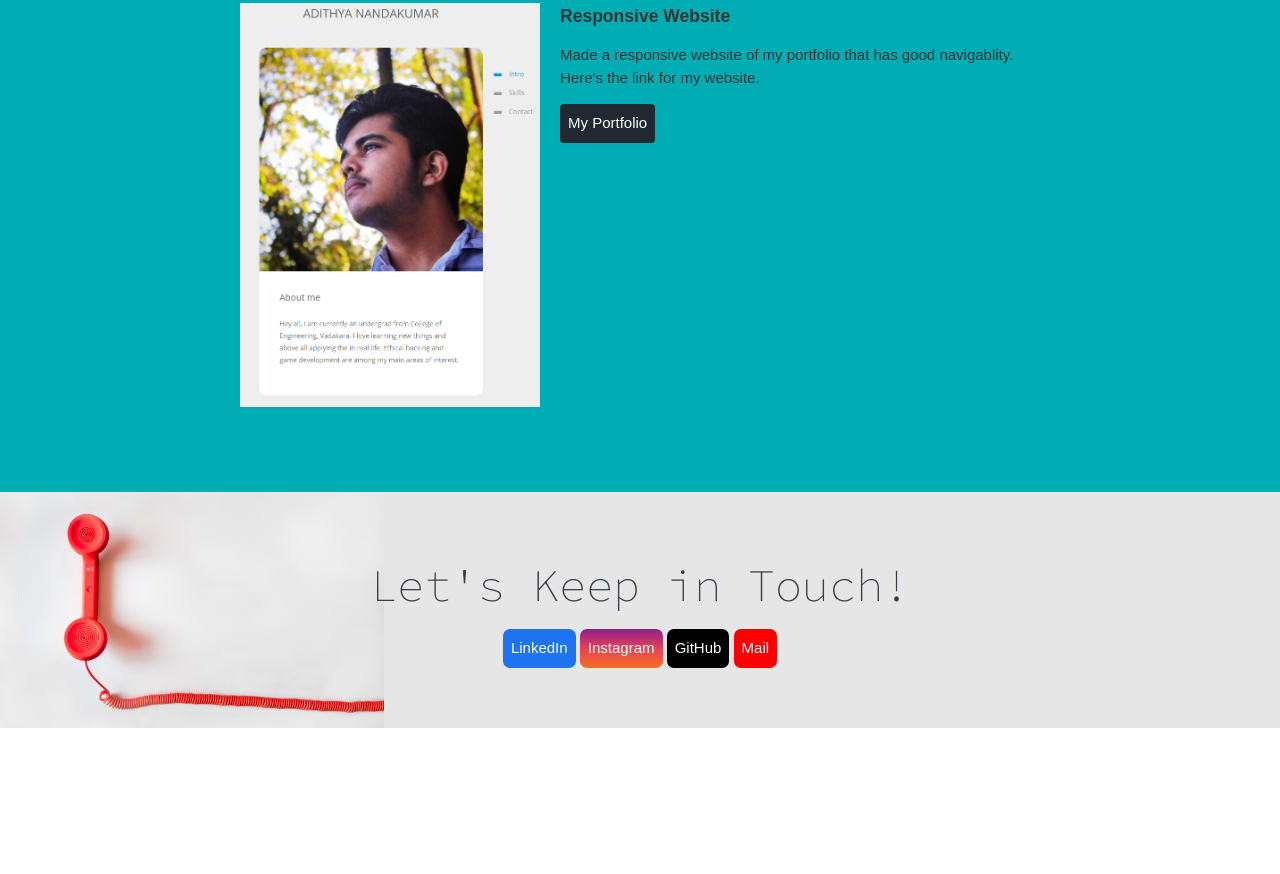
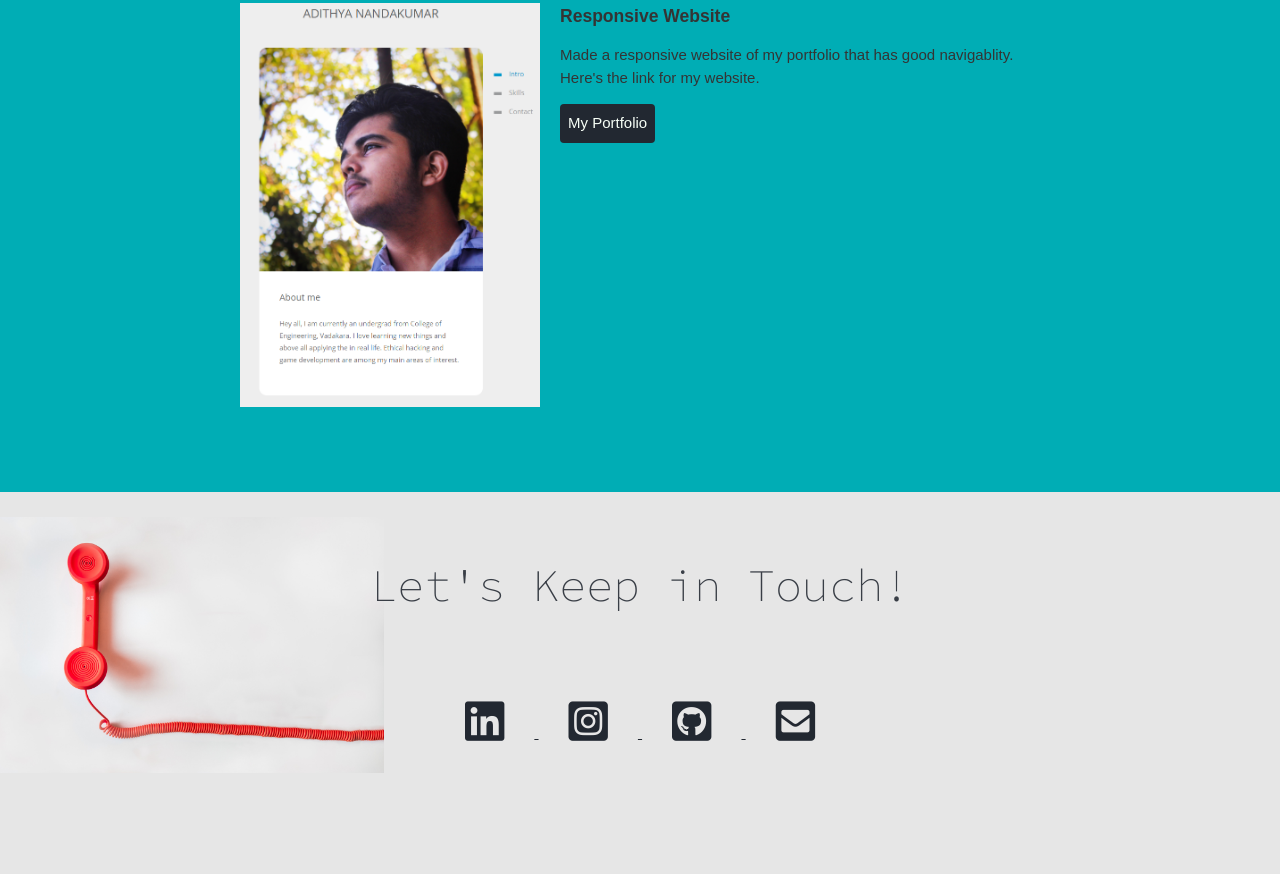
Before and after one commit to adithyanandakumar/me, a plain HTML site: page index.html in a window 1280 px wide. Shown: the part 3193-4067 px from the top of the page. Before the commit the page ends 3921 px from the top, so only its background shows below. Drawn offline with Linux system fonts and the light colour scheme.

Commit message:
Add social media icon in footer

```diff
--- a/css/styles.css
+++ b/css/styles.css
@@ -246,37 +246,15 @@ footer {
 }
 
 /* social icons */
-
-#Linkdn{
-  color: #F7FFF7;
-  background: #1e73f1;
-  text-decoration: none;
-  padding: 8px;
-  border-radius: 7px;
-  display: inline-block;
+.centerdiv{
+  margin: 40px;
 }
-#Igram{
-  color: #F7FFF7;
-  background: linear-gradient(#8A2387,#E94057,#F27121);
-  text-decoration: none;
-  padding: 8px;
-  border-radius: 7px;
-  display: inline-block;
+.centerdiv i{
+  margin: 30px;
 }
-#Ghub{
-  color: #F7FFF7;
-  background: black;
-  text-decoration: none;
-  padding: 8px;
-  border-radius: 7px;
-  display: inline-block;
-
+.centerdiv a i{
+  transition: all 0.3s linear;
 }
-#Mail{
-  color: #F7FFF7;
-  background: red;
-  text-decoration: none;
-  padding: 8px;
-  border-radius: 7px;
-  display: inline-block;
+.centerdiv a:hover i{
+  transform: scale(1.4);
 }
--- a/index.html
+++ b/index.html
@@ -12,6 +12,7 @@
     />
     <link rel="stylesheet" href="css/styles.css" />
     <link rel="icon" href="images/favicon.ico">
+    <link rel="stylesheet" href="https://cdnjs.cloudflare.com/ajax/libs/font-awesome/5.15.3/css/all.min.css"/>
 
 
   </head>
@@ -189,10 +190,20 @@
 
           <!-- Social media and contact links. Add or remove any networks. -->
           <section class="footer">
-          <a href="https://www.linkedin.com/in/adithya-nandakumar" id="Linkdn">LinkedIn</a>
-          <a href="https://www.instagram.com/adithyanandakumar" id="Igram">Instagram</a>
-          <a href="https://github.com/adithyanandakumar" id="Ghub">GitHub</a>
-          <a href="mailto:adithyanandakumar10@gmail.com" id="Mail">Mail</a>
+            <div class="centerdiv">
+              <a href="https://www.linkedin.com/in/adithya-nandakumar" target="_blank">
+                <i class="fab fa-3x fa-linkedin"></i>
+              </a>
+              <a href="https://www.instagram.com/adithyanandakumar"  target="_blank">
+                <i class="fab fa-3x fa-instagram-square"></i>
+              </a>
+              <a href="https://github.com/adithyanandakumar"  target="_blank">
+                <i class="fab fa-3x fa-github-square"></i>
+              </a>
+              <a href="mailto:adithyanandakumar10@gmail.com" target="_blank">
+                <i class="fas fa-3x fa-envelope-square"></i>
+              </a>
+            </div>
         </section>
         </div>
       </footer>
```
